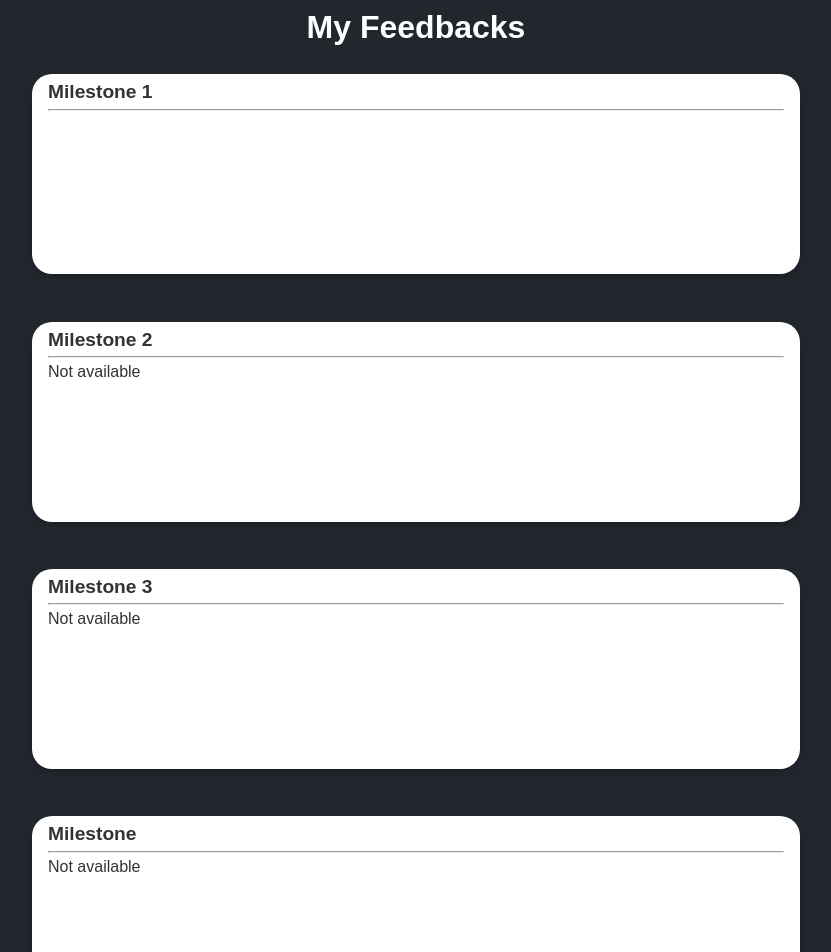
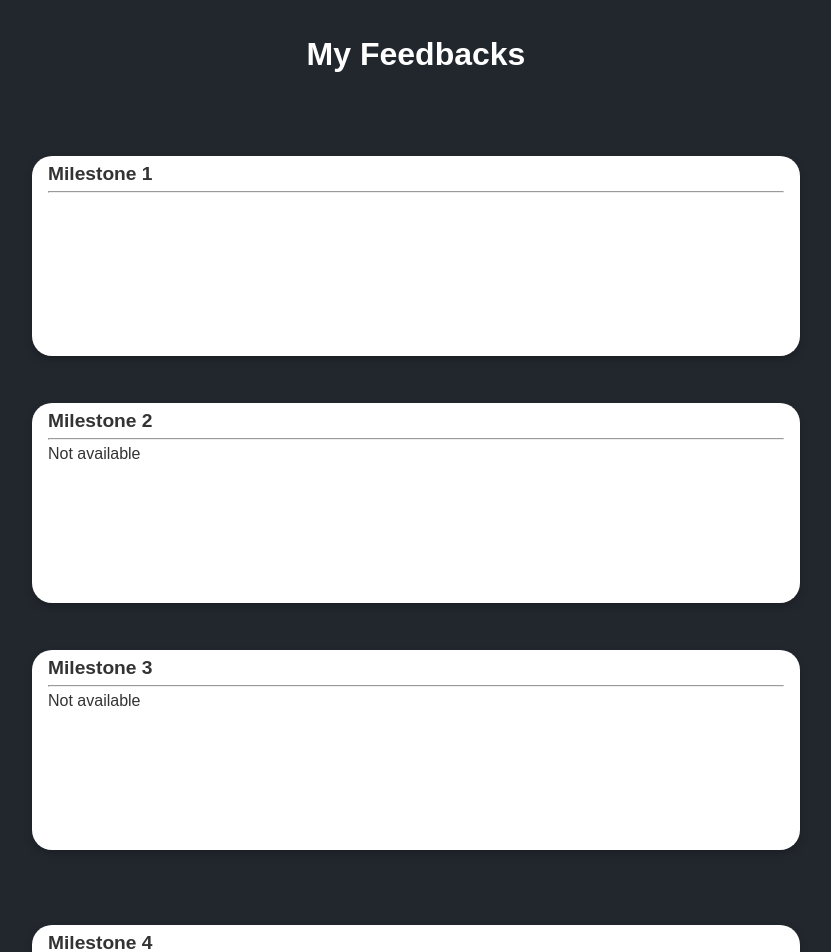
Before and after one commit to shas99/CDAP-PROJECT-MANAGEMENT-SYSTEM, a React (Create React App) app in the folder client/: page /viewfeedback in a window 1280 px wide. Shown: the top 952 px of the page, without its empty margins (224-1055 px from the left). Built offline with nearby package versions, Linux system fonts and the light colour scheme; no server answers.

Commit message:
Made ViewFeedback page height bigger

```diff
--- a/client/src/components/screens/ViewFeedback.css
+++ b/client/src/components/screens/ViewFeedback.css
@@ -1,5 +1,5 @@
 .view-feedback{
-height: 1000px;
+height: 1500px;
 background-color: #22272E;
 }
 
--- a/client/src/components/screens/ViewFeedback.js
+++ b/client/src/components/screens/ViewFeedback.js
@@ -38,7 +38,9 @@ const ViewFeedback = ({history}) => {
 
 
 <div className="view-feedback">
+  <br/>
       <h1 id="caption">My Feedbacks</h1>
+      <br/><br/>
       <div className="card">
       <div className="container">
         <h4 id="feedback-topic"><b>Milestone 1 </b></h4>
@@ -62,10 +64,10 @@ const ViewFeedback = ({history}) => {
         <p className="feedbackcontent"> Not available</p>
       </div>
       </div>
-      <br/>
+      <br/><br/>
       <div className="card">
       <div className="container">
-        <h4 id="feedback-topic"><b>Milestone  </b></h4>
+        <h4 id="feedback-topic"><b>Milestone 4 </b></h4>
         <hr id="hr1"></hr>
         <p className="feedbackcontent"> Not available</p>
       </div>
```
